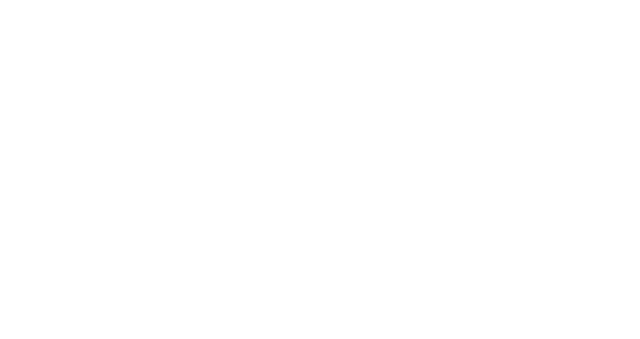
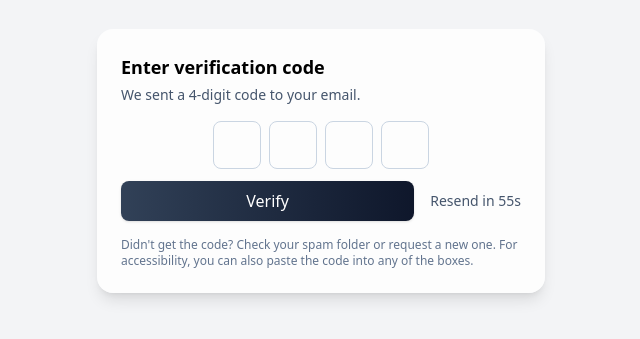
Before and after one commit to Supun-Sanjana/Hotel-management-Frontend, a React (Vite) app: page /verify-email in a window 1280 px wide. Before the commit this address had no page. Shown: the part 239-578 px from the top of the page, without its empty margins (319-959 px from the left). Built offline with nearby package versions, Linux system fonts and the light colour scheme.

Commit message:
create otp enter page

```diff
--- a/src/App.jsx
+++ b/src/App.jsx
@@ -14,6 +14,7 @@ import UpdateCategory from "./pages/admin/UpdateCategory/UpdateCategory"
 import Gallery from "./pages/admin/Gallery"
 import UpdateGallery from "./pages/admin/UpdateGallery/updateGallery"
 import Register from "./pages/register/Register"
+import OTP from "./components/client/email-verify"
 
 function App() {
 
@@ -24,6 +25,7 @@ function App() {
         <Routes >
           {/* Client pages */}
           <Route path="/" element={<ClientPage />} />
+          <Route path="/verify-email" element={<OTP/>} />
 
           {/* Admin pages */}
           <Route path="/admin" element={<Admin />} >
--- /dev/null
+++ b/src/components/client/email-verify.jsx
@@ -0,0 +1,189 @@
+import React, { useEffect, useRef, useState } from "react";
+import { motion } from "framer-motion";
+import { div } from "motion/react-client";
+
+export default function OTP({
+  email = "",
+  length = 4,
+  onVerify = (code) => console.log("Verify called:", code),
+  onResend = () => console.log("Resend OTP"),
+  verifyLabel = "Verify",
+}) {
+  const [values, setValues] = useState(Array(length).fill(""));
+  const inputsRef = useRef([]);
+  const [error, setError] = useState("");
+  const [loading, setLoading] = useState(false);
+  const [timer, setTimer] = useState(60);
+
+  useEffect(() => {
+    inputsRef.current = inputsRef.current.slice(0, length);
+  }, [length]);
+
+  useEffect(() => {
+    // start countdown when component mounts
+    setTimer(60);
+    const t = setInterval(() => {
+      setTimer((s) => {
+        if (s <= 1) {
+          clearInterval(t);
+          return 0;
+        }
+        return s - 1;
+      });
+    }, 1000);
+    return () => clearInterval(t);
+  }, []);
+
+  const focusNext = (index) => {
+    if (index < length - 1) inputsRef.current[index + 1].focus();
+  };
+  const focusPrev = (index) => {
+    if (index > 0) inputsRef.current[index - 1].focus();
+  };
+
+  const handleChange = (e, idx) => {
+    const raw = e.target.value;
+    // only digits
+    const char = raw.replace(/[^0-9]/g, "");
+    if (!char) return;
+
+    const newVals = [...values];
+    // if user pasted more than one char, distribute
+    if (char.length > 1) {
+      for (let i = 0; i < char.length && idx + i < length; i++) {
+        newVals[idx + i] = char[i];
+      }
+      setValues(newVals);
+      const nextPos = Math.min(length - 1, idx + char.length - 1);
+      inputsRef.current[nextPos].focus();
+      return;
+    }
+
+    newVals[idx] = char;
+    setValues(newVals);
+    focusNext(idx);
+  };
+
+  const handleKeyDown = (e, idx) => {
+    if (e.key === "Backspace") {
+      if (values[idx]) {
+        // clear current
+        const newVals = [...values];
+        newVals[idx] = "";
+        setValues(newVals);
+      } else {
+        focusPrev(idx);
+      }
+    } else if (e.key === "ArrowLeft") {
+      focusPrev(idx);
+    } else if (e.key === "ArrowRight") {
+      focusNext(idx);
+    }
+  };
+
+  const handlePaste = (e) => {
+    e.preventDefault();
+    const paste = (e.clipboardData || window.clipboardData).getData("text");
+    const digits = paste.replace(/\D/g, "");
+    if (!digits) return;
+    const newVals = [...values];
+    for (let i = 0; i < digits.length && i < length; i++) {
+      newVals[i] = digits[i];
+    }
+    setValues(newVals);
+    const pos = Math.min(length - 1, digits.length - 1);
+    inputsRef.current[pos].focus();
+  };
+
+  const submit = async () => {
+    const code = values.join("");
+    if (code.length !== length) {
+      setError("Please enter the full OTP.");
+      return;
+    }
+    setError("");
+    setLoading(true);
+    try {
+      await Promise.resolve(onVerify(code));
+    } catch (err) {
+      setError(err?.message || "Verification failed");
+    } finally {
+      setLoading(false);
+    }
+  };
+
+  const handleResend = async () => {
+    setTimer(60);
+    try {
+      await Promise.resolve(onResend());
+    } catch (err) {
+      setError(err?.message || "Could not resend OTP");
+    }
+  };
+
+  return (
+    <div className="flex justify-center items-center h-screen bg-gray-100">
+      <div className="max-w-md mx-auto p-6 bg-white/80  rounded-2xl shadow-lg">
+        <div className="mb-4">
+          <h3 className="text-lg font-semibold">Enter verification code</h3>
+          <p className="text-sm text-slate-600 dark:text-slate-300 mt-1">
+            We sent a {length}-digit code to{" "}
+            <span className="font-medium">{email || "your email"}</span>.
+          </p>
+        </div>
+
+        <motion.div
+          initial={{ opacity: 0, y: 6 }}
+          animate={{ opacity: 1, y: 0 }}
+          className="flex gap-2 justify-center mb-3"
+        >
+          {Array.from({ length }).map((_, i) => (
+            <input
+              key={i}
+              ref={(el) => (inputsRef.current[i] = el)}
+              inputMode="numeric"
+              pattern="[0-9]*"
+              maxLength={1}
+              className="w-12 h-12 text-center rounded-lg border border-slate-300 focus:border-slate-500 focus:ring-0 text-xl bg-transparent"
+              value={values[i]}
+              onChange={(e) => handleChange(e, i)}
+              onKeyDown={(e) => handleKeyDown(e, i)}
+              onPaste={handlePaste}
+              aria-label={`Digit ${i + 1}`}
+            />
+          ))}
+        </motion.div>
+
+        <div className="flex items-center justify-between gap-4">
+          <button
+            onClick={submit}
+            disabled={loading}
+            className="flex-1 py-2 rounded-lg shadow-sm text-white bg-gradient-to-r from-slate-700 to-slate-900 disabled:opacity-50"
+          >
+            {loading ? "Verifying..." : verifyLabel}
+          </button>
+
+          <div className="text-right text-sm">
+            {timer > 0 ? (
+              <p className="text-slate-600">
+                Resend in <span className="font-medium">{timer}s</span>
+              </p>
+            ) : (
+              <button onClick={handleResend} className="underline text-sm">
+                Resend
+              </button>
+            )}
+          </div>
+        </div>
+
+        <div className="mt-4 text-xs text-slate-500">
+          <p>
+            Didn't get the code? Check your spam folder or request a new one.
+            For accessibility, you can also paste the code into any of the
+            boxes.
+          </p>
+        </div>
+      </div>
+    </div>
+  );
+}
--- a/src/pages/register/Register.jsx
+++ b/src/pages/register/Register.jsx
@@ -55,7 +55,7 @@ const Register = () => {
 
       setSuccess("Registration successful!");
 
-      window.location.href = "/login";
+      window.location.href = "/verify-email";
     } catch (err) {
       console.error(err);
       setError("Something went wrong!");
```
Also changed, not shown: 1 other file (tests, documents, lock files or other folders).
